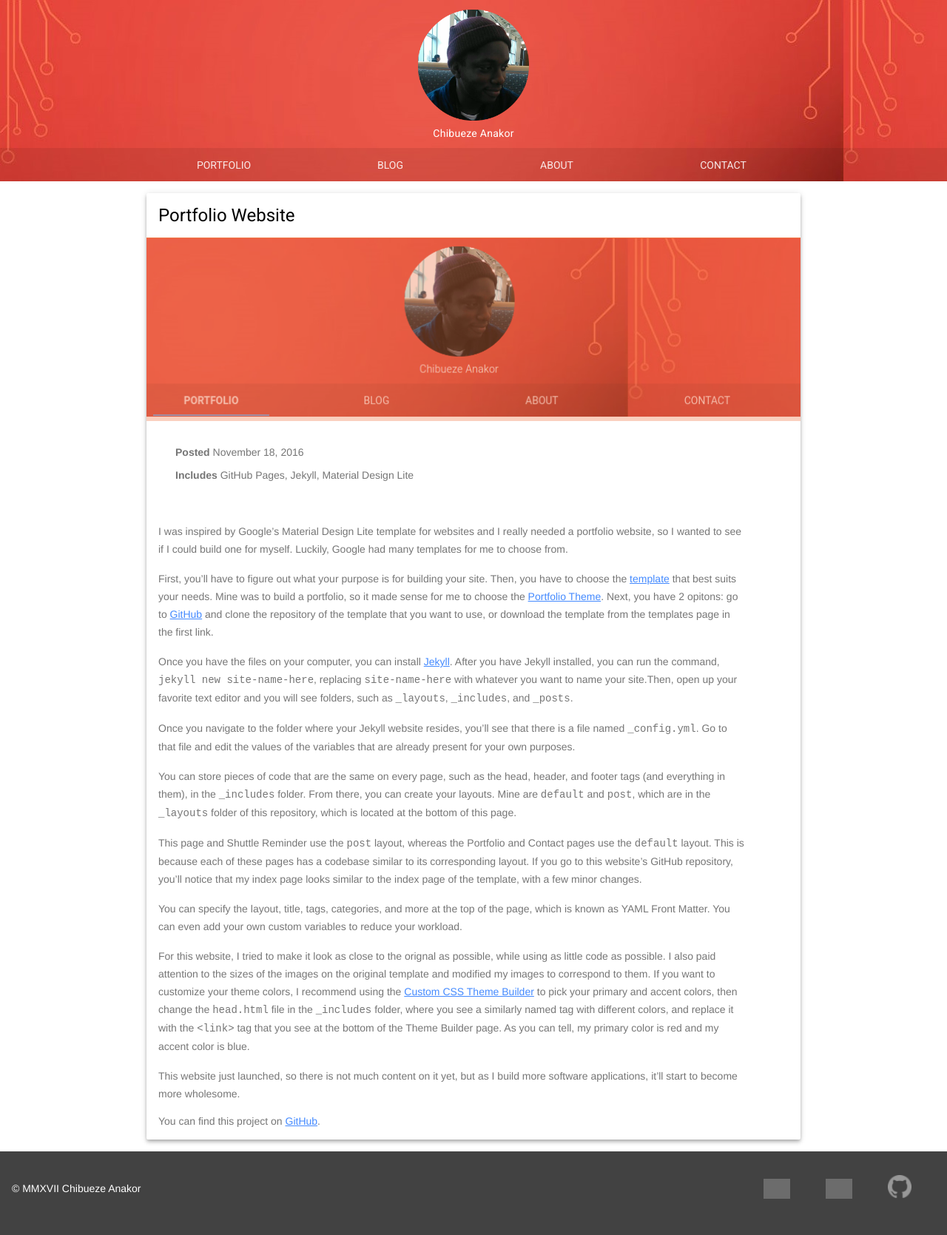
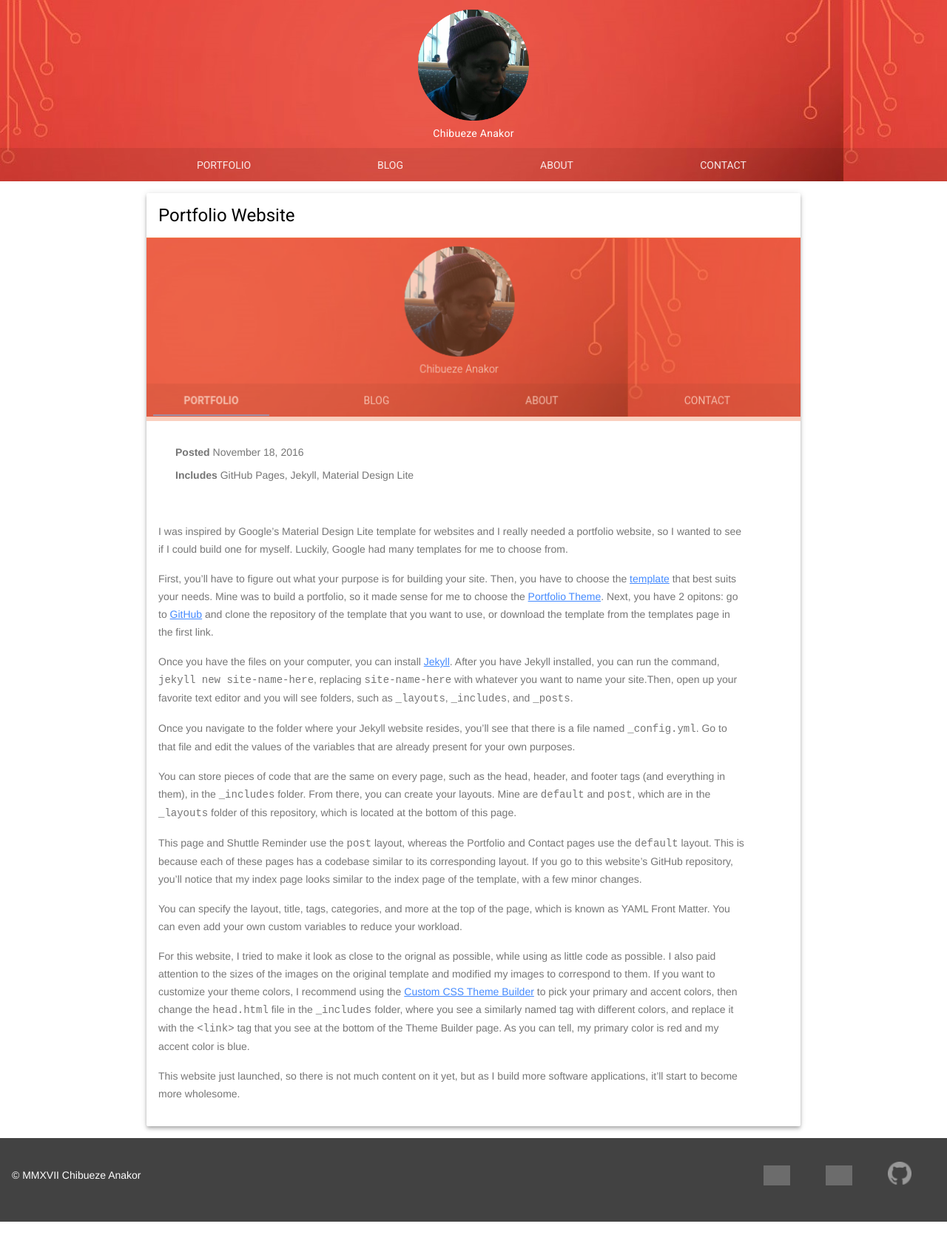
Before and after one commit to chibuezeanakor/chibuezeanakor.github.io, a Jekyll site: the page built from _posts/2016-11-18-portfolio-website.md, in a window 1280 px wide. Shown: the whole page at 74% size. Built offline with Jekyll 4.4.1, drawn with Linux system fonts in a browser that asks for light colours; nearby versions of some CDN libraries; grey boxes are pictures that could not be loaded.

Commit message:
removed link to GitHub at bottom of posts

```diff
--- a/_layouts/post.html
+++ b/_layouts/post.html
@@ -36,9 +36,6 @@
                     </div>
                     <div class="mdl-card__supporting-text">
                         {{ content }}
-                        {% if page.categories contains 'projects' %}
-                        You can find this project on <a href="https://github.com/{{ site.github_username }}/{{ page.github_repo }}">GitHub</a>.
-                        {% endif %}
                     </div>
                 </div>
             </div>
```
